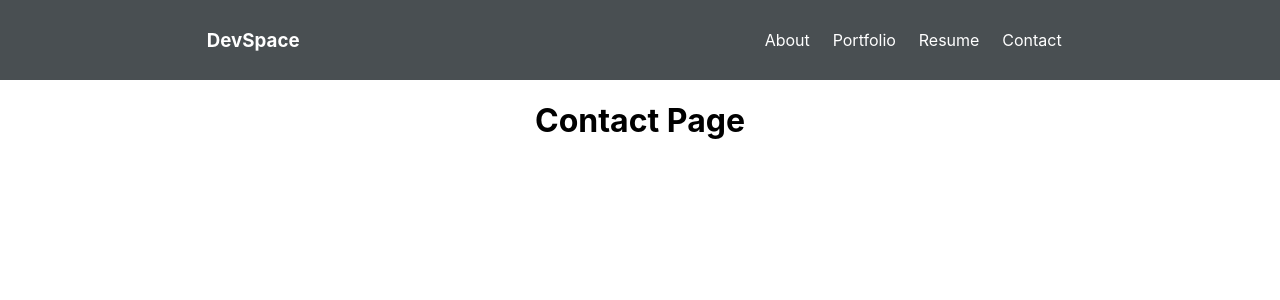
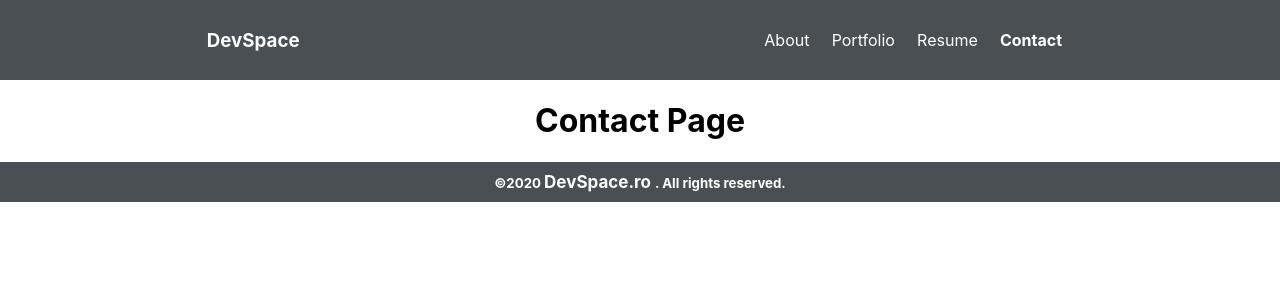
Before and after one commit to horoiu/Portfolio-Licenta, a React (Create React App) app: page /contact in a window 1280 px wide. Shown: the top 300 px of the page. Built offline with nearby package versions, Linux system fonts and the light colour scheme.

Commit message:
Added notFound page and footer & error components

```diff
--- a/src/App.js
+++ b/src/App.js
@@ -7,6 +7,8 @@ import About from "./pages/about/about";
 import Portfolio from "./pages/portfolio/portfolio";
 import Contact from "./pages/contact/contact";
 import Resume from "./pages/resume/resume";
+import notFound from "./pages/notFound/notFound";
+import Footer from "./components/footer/footer";
 
 import { BrowserRouter as Router, Switch, Route } from "react-router-dom";
 
@@ -21,7 +23,9 @@ function App() {
                     <Route path="/portfolio" component={Portfolio} />
                     <Route path="/resume" component={Resume} />
                     <Route path="/contact" component={Contact} />
+                    <Route component={notFound} />
                 </Switch>
+                <Footer />
             </div>
         </Router>
     );
--- /dev/null
+++ b/src/components/footer/footer.css
@@ -0,0 +1,15 @@
+.footer {
+    height: 5vh;
+    font-size: 16px;
+    display: flex;
+    align-items: center;
+    justify-content: center;
+    background-color: var(--nav-bg-color);
+    color: var(--color-1);
+}
+
+.footer a {
+    font-size: 17px;
+    text-decoration: none;
+    color: var(--color-1);
+}
--- /dev/null
+++ b/src/components/footer/footer.js
@@ -0,0 +1,16 @@
+import React from "react";
+import "./footer.css";
+import { Link } from "react-router-dom";
+
+const year = new Date().getFullYear();
+function Footer() {
+    return (
+        <div className="footer">
+            <h5>
+                ©{year} <Link to="/"> DevSpace.ro </Link>. All rights reserved.
+            </h5>
+        </div>
+    );
+}
+
+export default Footer;
--- a/src/components/navigation/Navigation.js
+++ b/src/components/navigation/Navigation.js
@@ -1,27 +1,27 @@
 import React from "react";
 import "./navigation.css";
 
-import { Link } from "react-router-dom";
+import { NavLink } from "react-router-dom";
 
 function Navigation() {
     return (
         <nav className="navigation">
-            <Link to="/">
+            <NavLink to="/">
                 <h3>DevSpace</h3>
-            </Link>
+            </NavLink>
             <ul className="nav-links">
-                <Link to="/about">
+                <NavLink to="/about" activeClassName="active">
                     <li>About</li>
-                </Link>
-                <Link to="/portfolio">
+                </NavLink>
+                <NavLink to="/portfolio" activeClassName="active">
                     <li>Portfolio</li>
-                </Link>
-                <Link to="/resume">
+                </NavLink>
+                <NavLink to="/resume" activeClassName="active">
                     <li>Resume</li>
-                </Link>
-                <Link to="/contact">
+                </NavLink>
+                <NavLink to="/contact" activeClassName="active">
                     <li>Contact</li>
-                </Link>
+                </NavLink>
             </ul>
         </nav>
     );
--- a/src/components/navigation/navigation.css
+++ b/src/components/navigation/navigation.css
@@ -28,3 +28,7 @@
 a {
     text-decoration: none;
 }
+
+.active {
+    font-weight: bold;
+}
--- /dev/null
+++ b/src/pages/notFound/notFound.js
@@ -0,0 +1,20 @@
+import React from "react";
+import { Link } from "react-router-dom";
+
+// This can also be a functional component since we do not use state
+
+function notFound(props) {
+    return (
+        <div className="notFound">
+            <h2>Page Not Found</h2>
+            <br></br>
+            <h4>The page "{props.location.pathname}" does not exist!</h4>
+            <p>
+                Would you like to return to<Link to="/"> HomePage </Link>
+                instead?
+            </p>
+        </div>
+    );
+}
+
+export default notFound;
```
Also changed, not shown: src/pages/error/error.js (added, +18 -0 lines).
